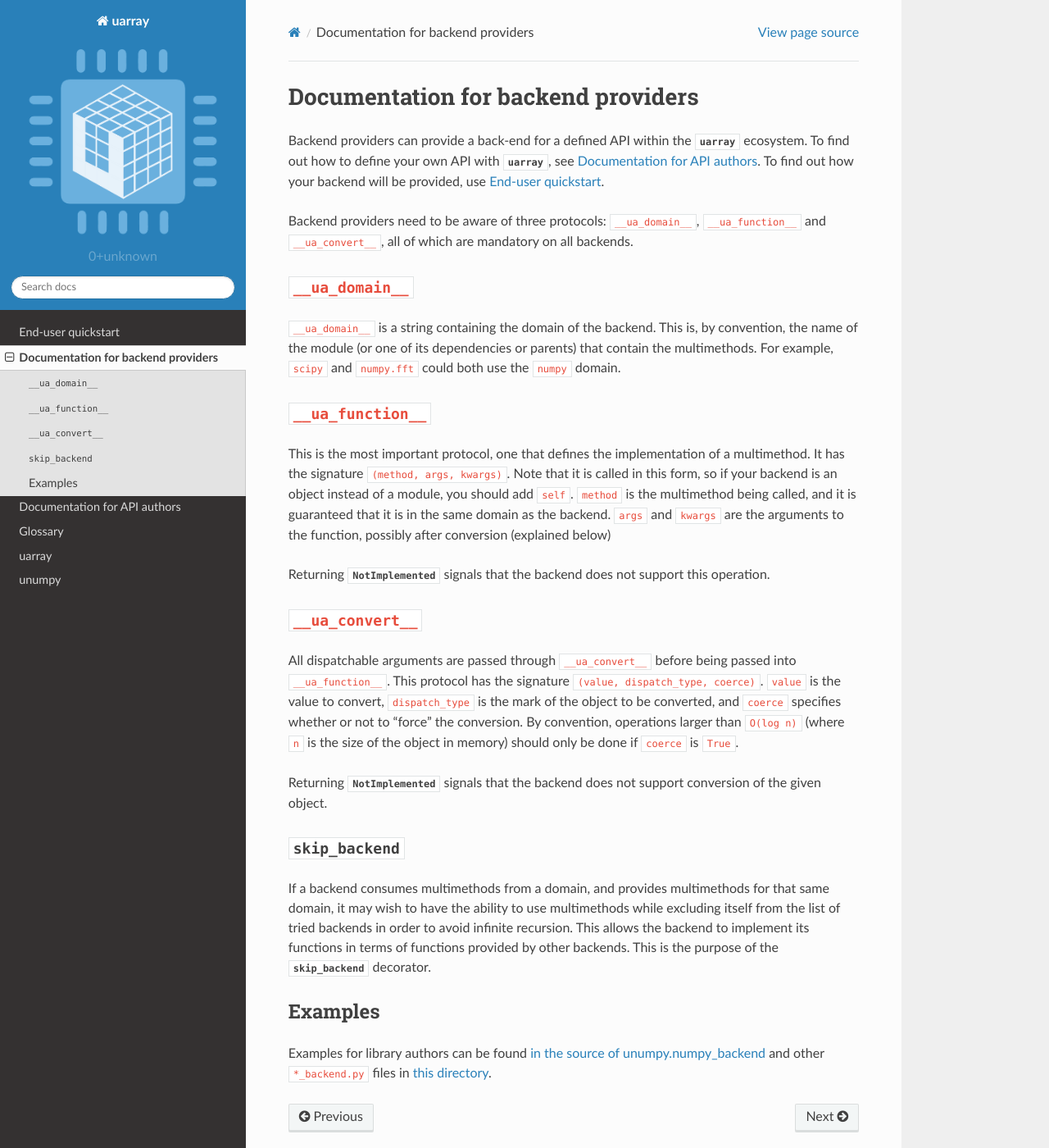
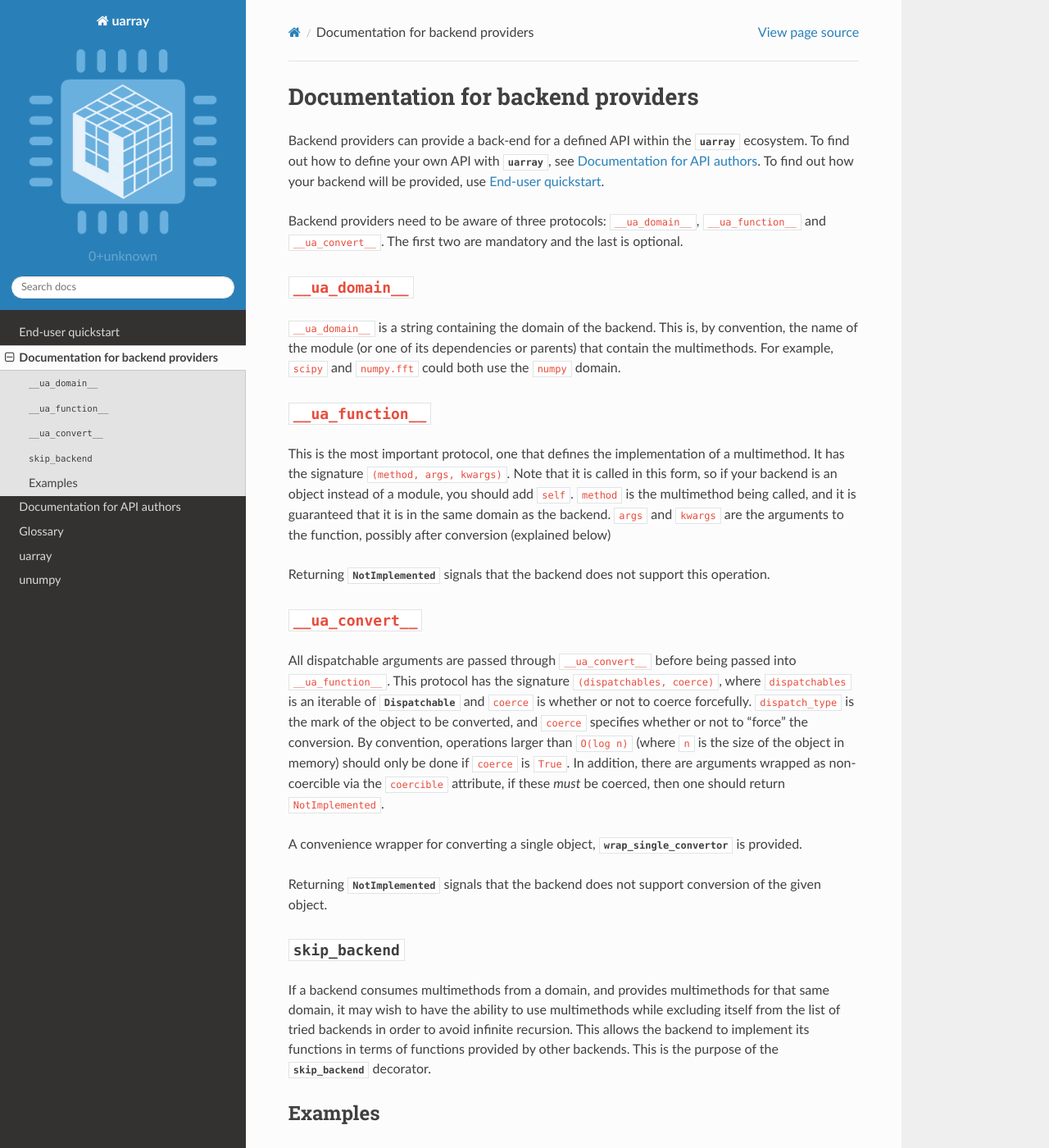
Before and after one commit to Quansight-Labs/uarray, a Sphinx documentation site: the page built from docs/libauthor_docs.rst, in a window 1280 px wide and 1400 px high. Shown: the whole window at 82% size. Built offline with Sphinx 7.4.7 and the Read the Docs theme 2.0.0, drawn with Linux system fonts in a browser that asks for light colours.

Commit message:
Update documentation for @peterbell10's suggested API changes.

```diff
--- a/docs/generated/uarray.rst
+++ b/docs/generated/uarray.rst
@@ -18,7 +18,7 @@ uarray
       set_global_backend
       register_backend
       skip_backend
-
+      wrap_single_convertor
 
 
 
--- /dev/null
+++ b/docs/generated/uarray.wrap_single_convertor.rst
@@ -0,0 +1,6 @@
+wrap\_single\_convertor
+=======================
+
+.. currentmodule:: uarray
+
+.. autofunction:: wrap_single_convertor
--- a/docs/libauthor_docs.rst
+++ b/docs/libauthor_docs.rst
@@ -11,8 +11,8 @@ API with :obj:`uarray`, see :ref:`mmauthordocs`. To find out how
 your backend will be provided, use :ref:`userdocs`.
 
 Backend providers need to be aware of three protocols: ``__ua_domain__``,
-``__ua_function__`` and ``__ua_convert__``, all of which are mandatory on
-all backends.
+``__ua_function__`` and ``__ua_convert__``. The first two are mandatory and
+the last is optional.
 
 ``__ua_domain__``
 -----------------
@@ -41,11 +41,17 @@ operation.
 
 All dispatchable arguments are passed through ``__ua_convert__`` before being
 passed into ``__ua_function__``. This protocol has the signature
-``(value, dispatch_type, coerce)``. ``value`` is the value to convert,
+``(dispatchables, coerce)``, where ``dispatchables`` is an iterable of
+:obj:`Dispatchable` and ``coerce`` is whether or not to coerce forcefully.
 ``dispatch_type`` is the mark of the object to be converted, and ``coerce``
 specifies whether or not to "force" the conversion. By convention, operations
 larger than ``O(log n)`` (where ``n`` is the size of the object in memory)
-should only be done if ``coerce`` is ``True``.
+should only be done if ``coerce`` is ``True``. In addition, there are arguments
+wrapped as non-coercible via the ``coercible`` attribute, if these *must* be
+coerced, then one should return ``NotImplemented``.
+
+A convenience wrapper for converting a single object,
+:obj:`wrap_single_convertor` is provided.
 
 Returning :obj:`NotImplemented` signals that the backend does not support
 conversion of the given object.
--- a/uarray/__init__.py
+++ b/uarray/__init__.py
@@ -57,8 +57,9 @@ is the list of converted dispatchables passed in.
 >>> be.__ua_function__ = __ua_function__
 
 The other protocol of interest is the ``__ua_convert__`` protocol. It has the
-signature ``(arg, type, coerce)``. When ``coerce`` is ``False``, conversion between
-the formats should ideally be an ``O(1)`` operation.
+signature ``(dispatchables, coerce)``. When ``coerce`` is ``False``, conversion
+between the formats should ideally be an ``O(1)`` operation, but it means that
+no memory copying should be involved, only views of the existing data.
 
 >>> def __ua_convert__(dispatchables, coerce):
 ...     for d in dispatchables:
```
